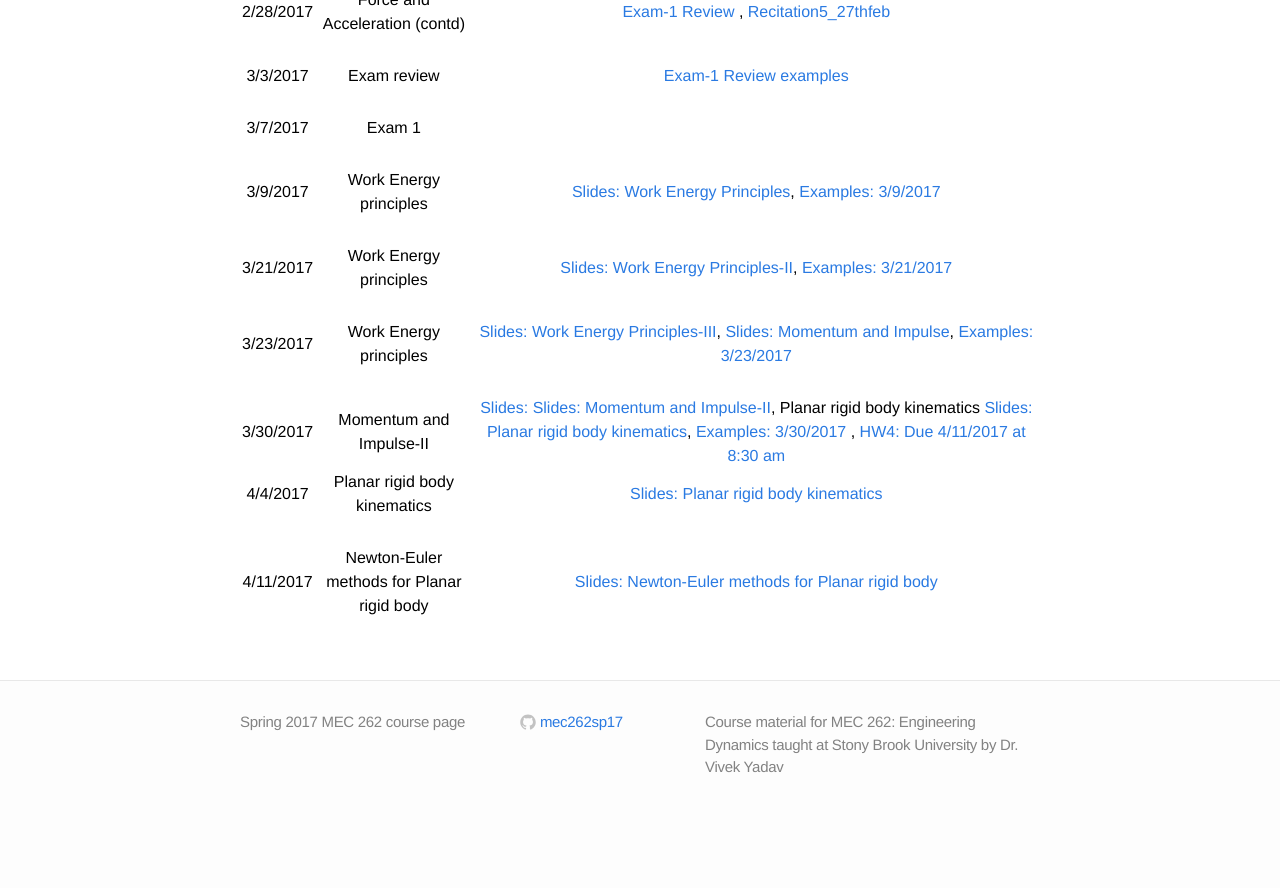
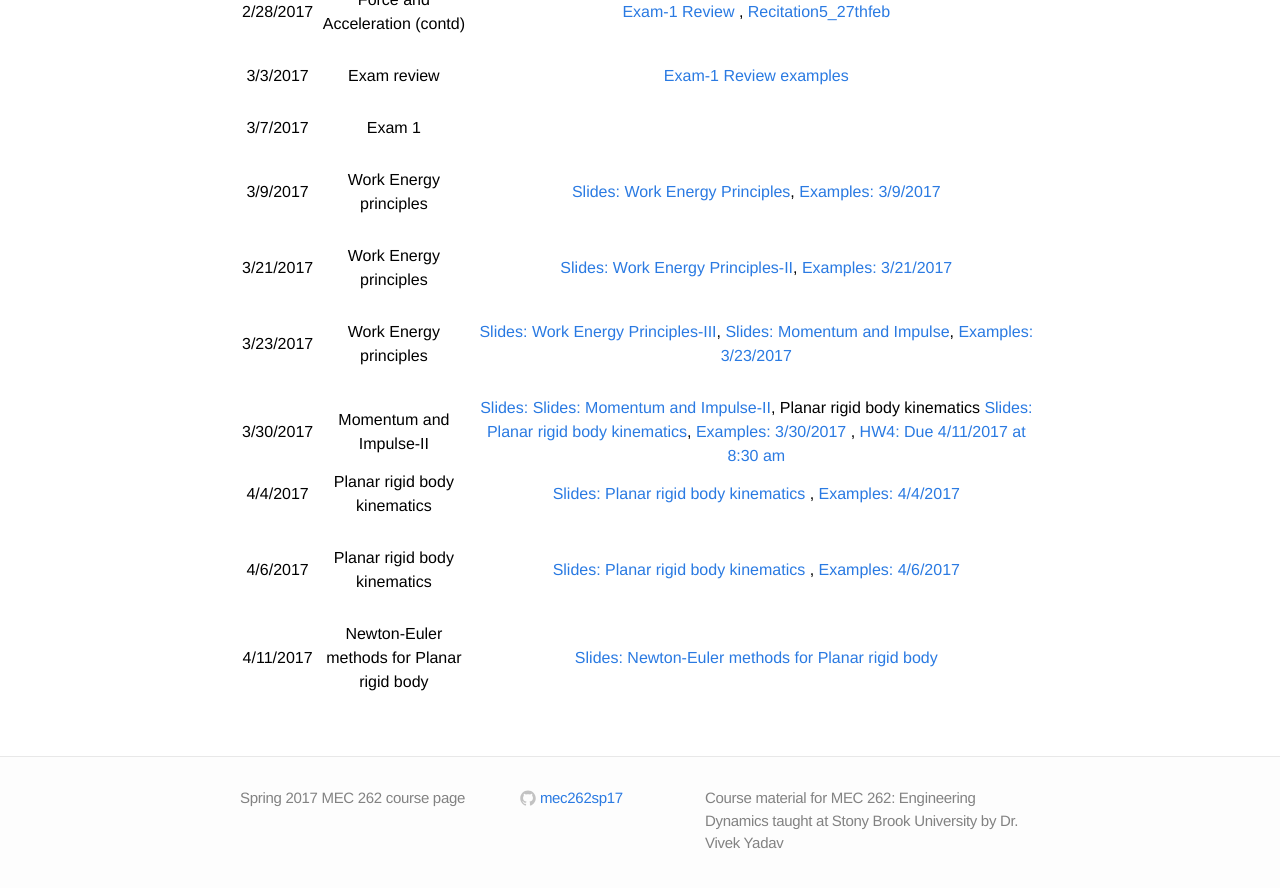
Before and after one commit to mec262sp17/mec262sp17.github.io, a Jekyll site: the page built from Course_materials.md, in a window 1280 px wide and 900 px high, scrolled down 1068 px. Shown: the top 888 px of the window. Built offline with Jekyll 4.4.1, drawn with Linux system fonts in a browser that asks for light colours; before the commit the page ends 1892 px from its top, so only the background shows below that.

Commit message:
Update Course_materials.md

```diff
--- a/Course_materials.md
+++ b/Course_materials.md
@@ -46,6 +46,8 @@ All documents for the course page are available on course repository on [github]
 |       3/23/2017    |   Work Energy principles | [Slides: Work Energy Principles-III](https://mec262sp17.github.io/Presentations/Ch4_work_energy_Principle_III.html#/),  [Slides: Momentum and Impulse](https://mec262sp17.github.io/Presentations/Ch5_Momentum_and_Impulse.html#/),  [Examples: 3/23/2017](https://mec262sp17.github.io/Notes/examples_3_23_2017_mec262.pdf)      |
 | | | |
 |       3/30/2017    |   Momentum and Impulse-II | [Slides: Slides: Momentum and Impulse-II](https://mec262sp17.github.io/Presentations/Ch5_Momentum_and_Impulse_II.html#/),  Planar rigid body kinematics [Slides: Planar rigid body kinematics](https://mec262sp17.github.io/Presentations/Ch6_Kinematics_of_Planar_Rigid_bodies.html#/),    [Examples: 3/30/2017](https://mec262sp17.github.io/Notes/examples_3_30_2017_mec262.pdf)  , [HW4: Due 4/11/2017 at 8:30 am](https://mec262sp17.github.io/Homework2017/HW4_due4112017.pdf)  |
-|       4/4/2017    |   Planar rigid body kinematics | [Slides: Planar rigid body kinematics](https://mec262sp17.github.io/Presentations/Ch6_Kinematics_of_Planar_Rigid_bodies.html#/)  |
+|       4/4/2017    |   Planar rigid body kinematics | [Slides: Planar rigid body kinematics](https://mec262sp17.github.io/Presentations/Ch6_Kinematics_of_Planar_Rigid_bodies.html#/)  ,  [Examples: 4/4/2017](https://mec262sp17.github.io/Notes/examples_4_4_2017_mec262.pdf)      |
+| | | |
+|       4/6/2017    |   Planar rigid body kinematics | [Slides: Planar rigid body kinematics](https://mec262sp17.github.io/Presentations/Ch6_Kinematics_of_Planar_Rigid_bodies.html#/)  ,  [Examples: 4/6/2017](https://mec262sp17.github.io/Notes/examples_4_6_2017_mec262.pdf)      |
 | | | |
 |       4/11/2017    | Newton-Euler methods for  Planar rigid body  | [Slides: Newton-Euler methods for  Planar rigid body](https://mec262sp17.github.io/Presentations/Ch7_NewtonEuler_Planar_Rigid_Body.html#/)  |
```
